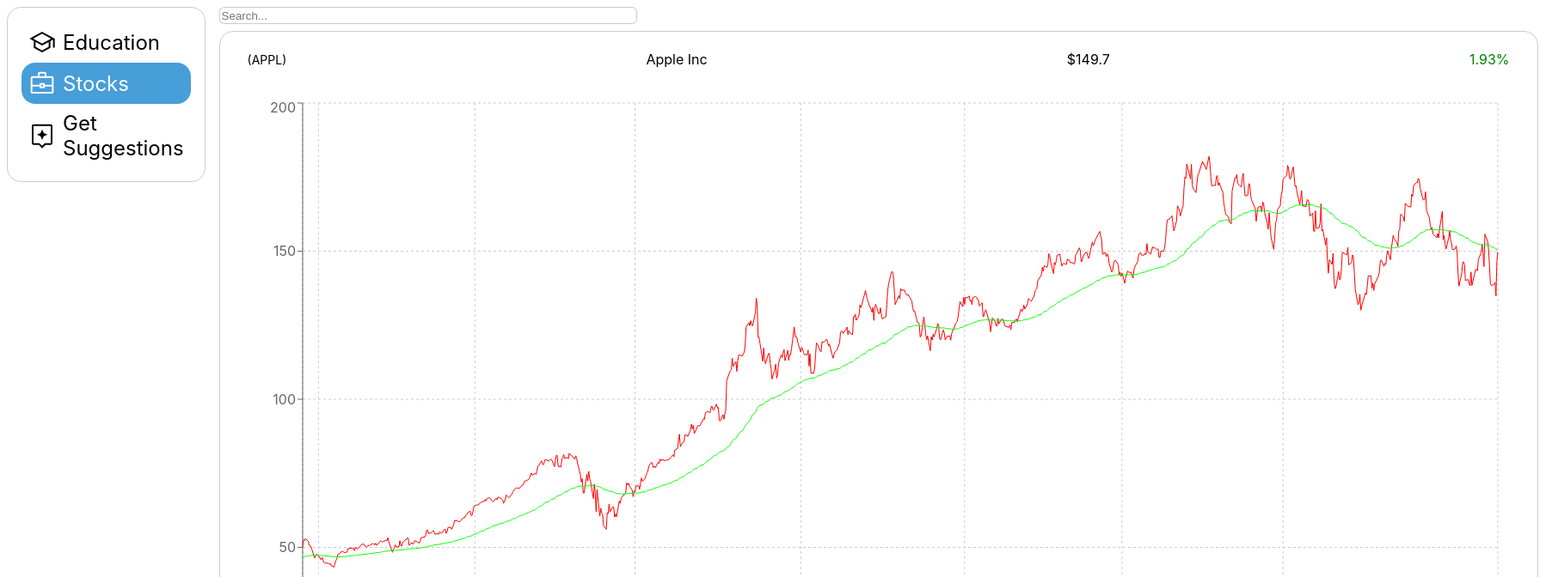
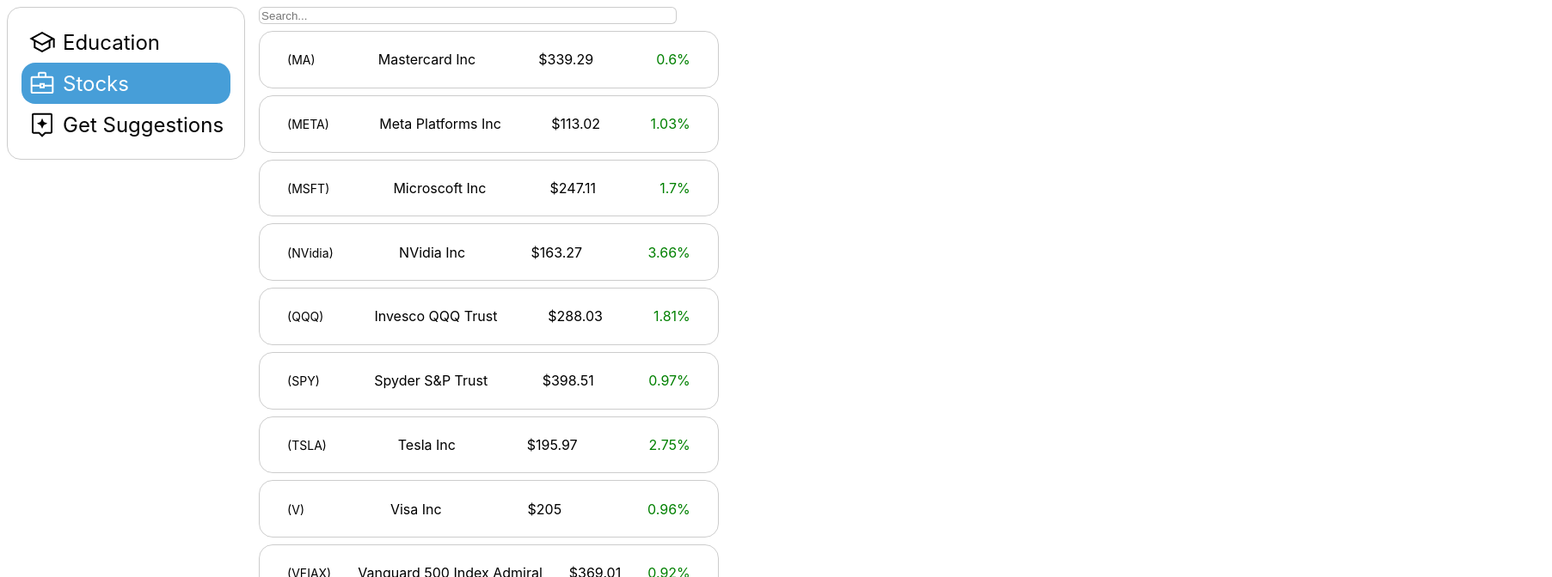
Before and after one commit to Waseem-Alkasbutrus/HackUTD2022-All-in-One-Invest, a React (Create React App) app: page / in a window 1280 px wide. Both pictures are taken after a click on the element "Stocks". Shown: the top 672 px of the page at 86% size, 1805 px wide, since content can reach past the window. Built offline with nearby package versions, Linux system fonts and the light colour scheme.

Commit message:
Added togglable graphs

```diff
--- a/src/App.js
+++ b/src/App.js
@@ -75,14 +75,14 @@
 
       <div className={tabIndex === 2? '.content-div': 'hidden-content-div'}>
         <CardList>
-          <ItemCard file={APPL} ticker={Stocks[0].ticker} name={Stocks[0].name} price={Stocks[0].price} change={Stocks[0].change}/>
+          {/* <ItemCard file={APPL} ticker={Stocks[0].ticker} name={Stocks[0].name} price={Stocks[0].price} change={Stocks[0].change}/>
           <ItemCard file={AMZN} ticker={Stocks[1].ticker} name={Stocks[1].name} price={Stocks[1].price} change={Stocks[1].change}/>
           <ItemCard file={FXAIX} ticker={Stocks[2].ticker} name={Stocks[2].name} price={Stocks[2].price} change={Stocks[2].change}/>
           <ItemCard file={GOOGL} ticker={Stocks[3].ticker} name={Stocks[3].name} price={Stocks[3].price} change={Stocks[3].change}/>
           <ItemCard file={INTL} ticker={Stocks[4].ticker} name={Stocks[4].name} price={Stocks[4].price} change={Stocks[4].change}/>
           <ItemCard file={JEPI} ticker={Stocks[5].ticker} name={Stocks[5].name} price={Stocks[5].price} change={Stocks[5].change}/>
           <ItemCard file={JNJ} ticker={Stocks[6].ticker} name={Stocks[6].name} price={Stocks[6].price} change={Stocks[6].change}/>
-          <ItemCard file={JPST} ticker={Stocks[7].ticker} name={Stocks[7].name} price={Stocks[7].price} change={Stocks[7].change}/>
+          <ItemCard file={JPST} ticker={Stocks[7].ticker} name={Stocks[7].name} price={Stocks[7].price} change={Stocks[7].change}/> */}
           <ItemCard file={MA} ticker={Stocks[8].ticker} name={Stocks[8].name} price={Stocks[8].price} change={Stocks[8].change}/>
           <ItemCard file={META} ticker={Stocks[9].ticker} name={Stocks[9].name} price={Stocks[9].price} change={Stocks[9].change}/>
           <ItemCard file={MSFT} ticker={Stocks[10].ticker} name={Stocks[10].name} price={Stocks[10].price} change={Stocks[10].change}/>
--- /dev/null
+++ b/src/components/Graph.css
@@ -0,0 +1,3 @@
+.container {
+    max-width: 10rem;
+}
--- a/src/components/Graph.js
+++ b/src/components/Graph.js
@@ -11,13 +11,13 @@
   Legend
 } from "recharts";
 
-import DatePicker from "react-datepicker";
 import "react-datepicker/dist/react-datepicker.css"
 
 function convertEpochToSpecificTimezone(timeEpoch, offset){
-  var d = new Date(timeEpoch);
-  var utc = d.getTime() + (d.getTimezoneOffset() * 60000);  //This converts to UTC 00:00
-  var nd = new Date(utc + (3600000*offset));
+  let d = new Date(timeEpoch);
+  let utc = d.getTime() + (d.getTimezoneOffset() * 60000);  //This converts to UTC 00:00
+  let nd = new Date(utc + (3600000*offset));
+
   return nd.toLocaleString();
 }
 
@@ -51,10 +51,7 @@
     console.log(props.companyFile)
 
     return (
-    <div className='App'>
-      <div className='Brother-man'>
-
-      </div>
+    <div className='container'>
       <header>
         <div>
           <LineChart
--- a/src/components/ItemCard.css
+++ b/src/components/ItemCard.css
@@ -9,6 +9,14 @@
     border-radius: 1rem;
 
     padding: 0.2rem 1rem;
+}
+
+.graph {
+    width: auto;
+}
+
+.hide {
+    display: none;
 }
 
 .info {
--- a/src/components/ItemCard.js
+++ b/src/components/ItemCard.js
@@ -2,9 +2,13 @@
 import Graph from "./Graph";
 import "./ItemCard.css"
 
+import { useState } from "react";
+
 export default function ItemCard(props) {
+    const [graphVisibility, setGraphVisibility] = useState(-1)
+
     return (
-        <div className="card-div">
+        <div className="card-div" onClick={() => setGraphVisibility(graphVisibility * -1)}>
             <div className="info">
                 <p className="ticker">({props.ticker})</p>
                 <p className="name">{props.name}</p>
@@ -12,7 +16,7 @@
                 <p className={props.change > 0? "positive change": "negative change"}>{props.change}%</p>
             </div>
 
-            <div>
+            <div className={graphVisibility === -1? "graph hide": "graph"}>
                 <Graph companyFile={props.file} />
             </div>
         </div>
```
